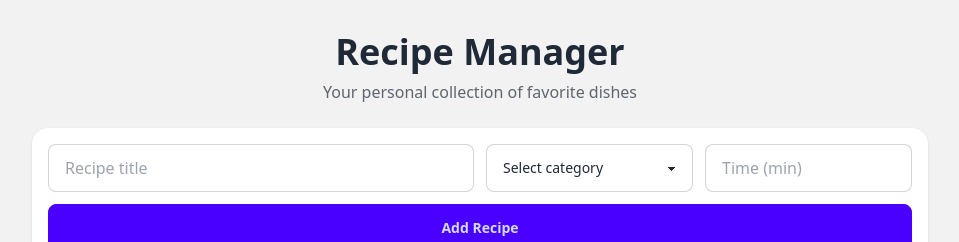
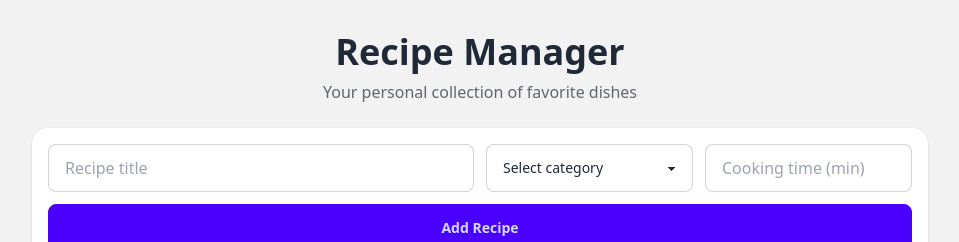
Before and after one commit to angeldelabanda/recipe-manager, a React (Vite) app: page / in a window 1280 px wide. Shown: the top 242 px of the page, without its empty margins (160-1119 px from the left). Built offline with nearby package versions, Linux system fonts and the light colour scheme.

Commit message:
RecipeForm done,might edit later.

```diff
--- a/src/components/RecipeForm.jsx
+++ b/src/components/RecipeForm.jsx
@@ -4,12 +4,22 @@ const CATEGORIES = ["Breakfast", "Lunch", "Dinner", "Dessert"];
 
 export default function RecipeForm({ onAdd }) {
   // TODO: create controlled state for title, category, and time.
+  const [title, setTitle] = useState("");
+  const [category, setCategory] = useState("");
+  const [time, setTime] = useState("");
 
   const handleSubmit = (e) => {
     e.preventDefault();
     // TODO: reject if title is empty (after .trim()).
+    if (title.trim() === "") {
+      return;
+    }
     // TODO: call onAdd({ title, category, time: Number(time) || 0 }).
+    onAdd({ title, category, time: Number(time) || 0});
     // TODO: clear the form fields.
+    setTitle("");
+    setCategory("");
+    setTime("");
   };
 
   return (
@@ -22,19 +32,28 @@ export default function RecipeForm({ onAdd }) {
         type="text"
         placeholder="Recipe title"
         className="input input-bordered md:col-span-2"
+        value={title}
+        onChange={(e) => setTitle(e.target.value)}
       />
 
       {/* TODO: category dropdown — must be controlled. Map over CATEGORIES for the options. */}
-      <select className="select select-bordered">
+      <select
+        className="select select-bordered"
+        value={category}
+        onChange={(e) => setCategory(e.target.value)}
+      >
         <option value="">Select category</option>
+        {CATEGORIES.map((c) => (
+          <option key={c} value ={c}>{c}</option>
+        ))}
       </select>
 
       {/* TODO: time input (number) — must be controlled */}
       <input
-        type="number"
-        placeholder="Time (min)"
-        min="0"
-        className="input input-bordered"
+        type = "number"
+        placeholder="Cooking time (min)" className="input input-bordered"
+        value={time}
+        onChange={(e) => setTime(e.target.value)}
       />
 
       <button type="submit" className="btn btn-primary md:col-span-4">
```
